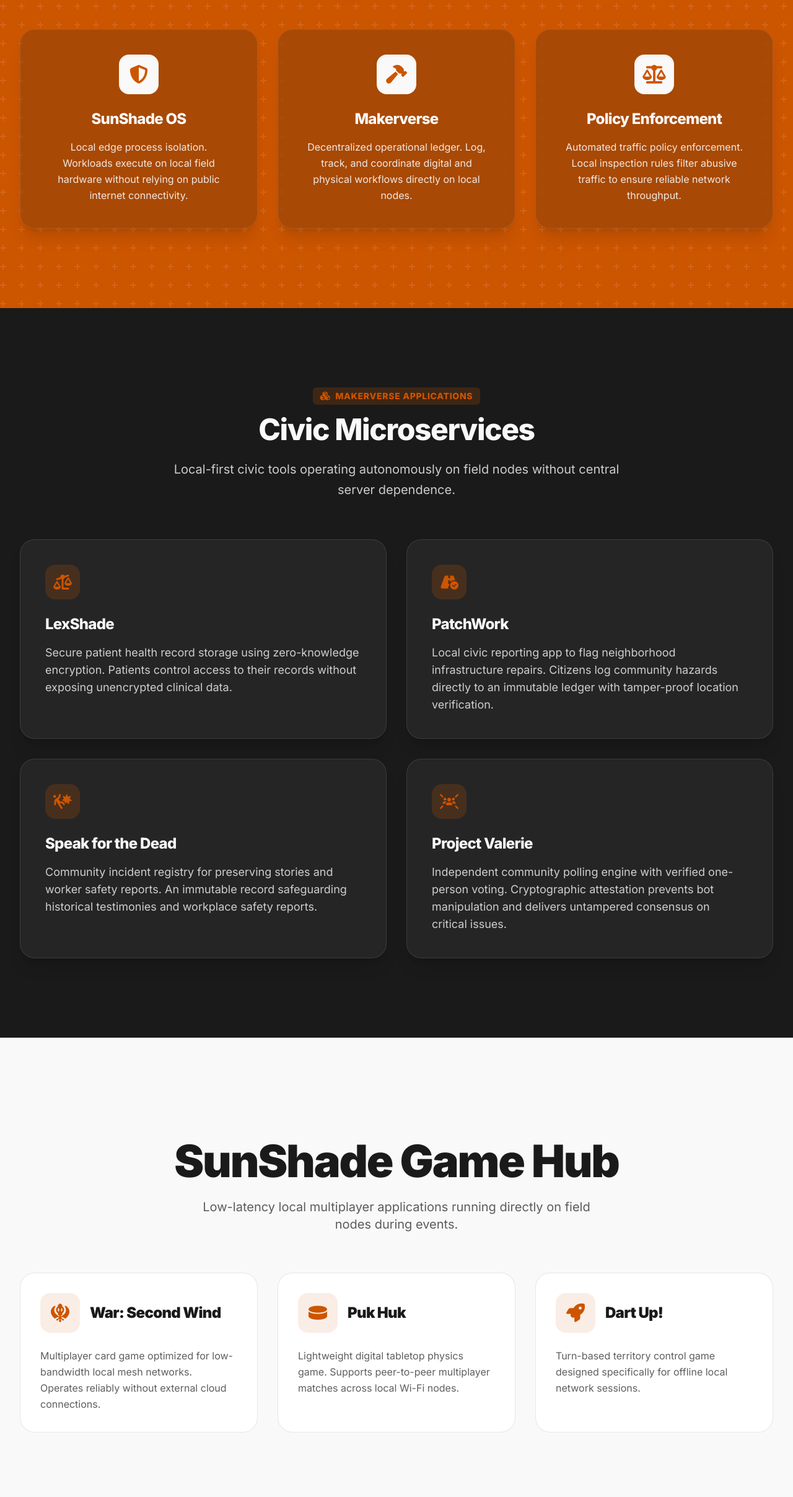
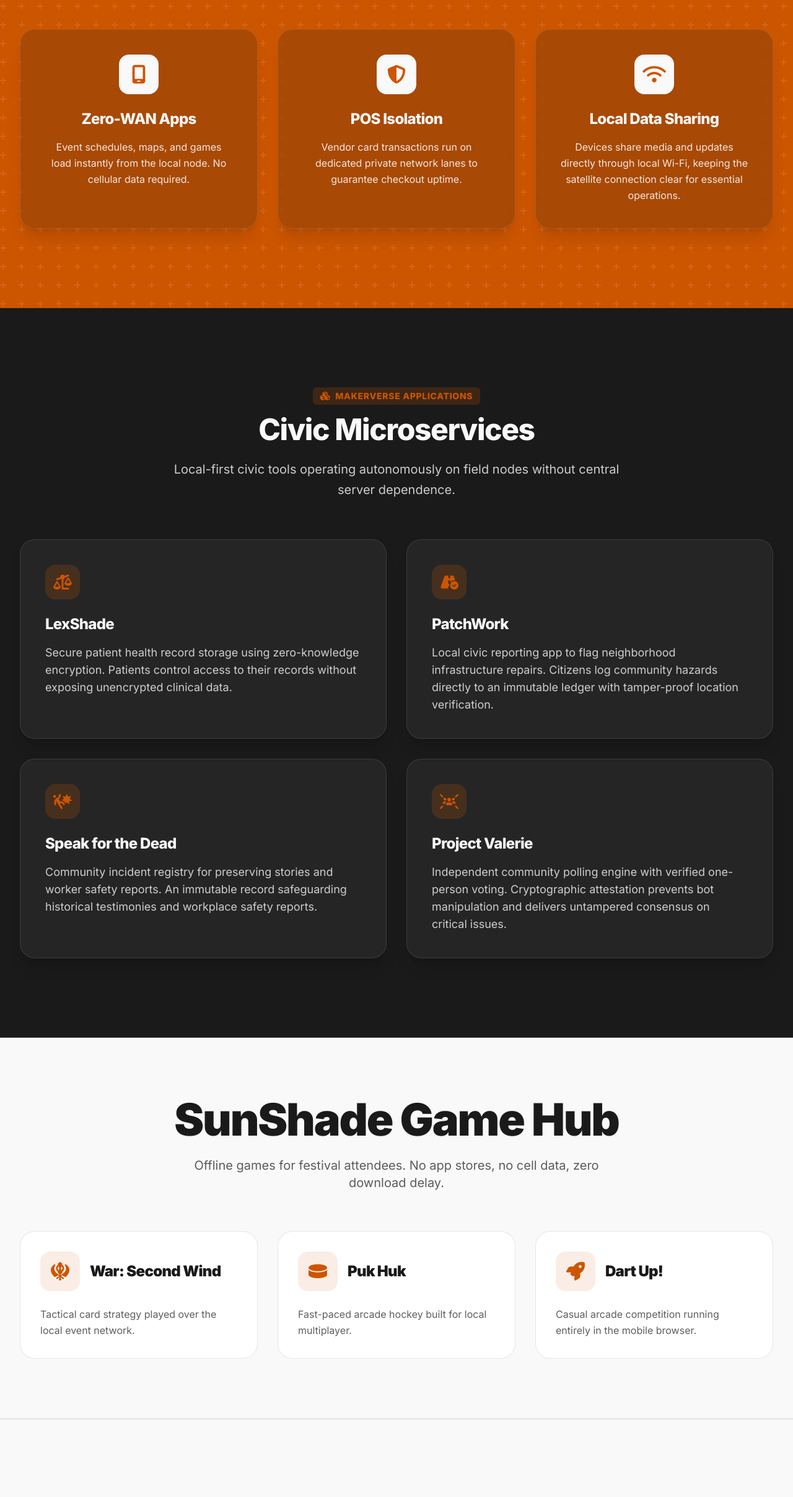
Before and after one commit to tympollack/madeintheshade, a website: page index.html in a window 1280 px wide. Shown: the part 3953-6368 px from the top of the page at 62% size. Drawn offline with nearby package versions, Linux system fonts and the light colour scheme.

Commit message:
Refactor Game Hub & Makerverse copy and remove Critterverse section

```diff
--- a/index.html
+++ b/index.html
@@ -413,33 +413,33 @@
                 <!-- Feature 1 -->
                 <div class="bg-brand-dark/20 backdrop-blur-lg p-10 rounded-3xl border border-brand-light/10 hover:bg-brand-dark/30 transition-colors transform hover:-translate-y-2 duration-300 shadow-xl">
                     <div class="w-16 h-16 bg-brand-light text-brand-orange rounded-2xl flex items-center justify-center text-3xl mb-6 mx-auto shadow-inner">
-                        <i class="fa-solid fa-shield-halved"></i>
+                        <i class="fa-solid fa-mobile-screen"></i>
                     </div>
-                    <h3 class="text-2xl font-bold mb-4">SunShade OS</h3>
+                    <h3 class="text-2xl font-bold mb-4">Zero-WAN Apps</h3>
                     <p class="text-brand-light/90 leading-relaxed font-medium">
-                        Local edge process isolation. Workloads execute on local field hardware without relying on public internet connectivity.
+                        Event schedules, maps, and games load instantly from the local node. No cellular data required.
                     </p>
                 </div>
 
                 <!-- Feature 2 -->
                 <div class="bg-brand-dark/20 backdrop-blur-lg p-10 rounded-3xl border border-brand-light/10 hover:bg-brand-dark/30 transition-colors transform hover:-translate-y-2 duration-300 shadow-xl">
                     <div class="w-16 h-16 bg-brand-light text-brand-orange rounded-2xl flex items-center justify-center text-3xl mb-6 mx-auto shadow-inner">
-                        <i class="fa-solid fa-hammer"></i>
+                        <i class="fa-solid fa-shield-halved"></i>
                     </div>
-                    <h3 class="text-2xl font-bold mb-4">Makerverse</h3>
+                    <h3 class="text-2xl font-bold mb-4">POS Isolation</h3>
                     <p class="text-brand-light/90 leading-relaxed font-medium">
-                        Decentralized operational ledger. Log, track, and coordinate digital and physical workflows directly on local nodes.
+                        Vendor card transactions run on dedicated private network lanes to guarantee checkout uptime.
                     </p>
                 </div>
 
                 <!-- Feature 3 -->
                 <div class="bg-brand-dark/20 backdrop-blur-lg p-10 rounded-3xl border border-brand-light/10 hover:bg-brand-dark/30 transition-colors transform hover:-translate-y-2 duration-300 shadow-xl">
                     <div class="w-16 h-16 bg-brand-light text-brand-orange rounded-2xl flex items-center justify-center text-3xl mb-6 mx-auto shadow-inner">
-                        <i class="fa-solid fa-scale-balanced"></i>
+                        <i class="fa-solid fa-wifi"></i>
                     </div>
-                    <h3 class="text-2xl font-bold mb-4">Policy Enforcement</h3>
+                    <h3 class="text-2xl font-bold mb-4">Local Data Sharing</h3>
                     <p class="text-brand-light/90 leading-relaxed font-medium">
-                        Automated traffic policy enforcement. Local inspection rules filter abusive traffic to ensure reliable network throughput.
+                        Devices share media and updates directly through local Wi-Fi, keeping the satellite connection clear for essential operations.
                     </p>
                 </div>
 
@@ -519,11 +519,11 @@
     </section>
 
     <!-- 5. SunShade Game Hub Section -->
-    <section id="game-hub" class="min-h-screen flex flex-col items-center justify-center bg-brand-light text-brand-dark relative z-10 py-20 overflow-hidden">
+    <section id="game-hub" class="py-20 md:py-24 bg-brand-light text-brand-dark relative z-10 overflow-hidden border-b border-brand-dark/10">
         <div class="max-w-7xl mx-auto px-4 sm:px-6 lg:px-8 relative z-10 w-full">
             <div class="text-center mb-16">
                 <h2 class="text-5xl md:text-7xl font-black mb-6 text-brand-dark drop-shadow-sm">SunShade Game Hub</h2>
-                <p class="text-xl text-brand-dark/70 font-medium max-w-2xl mx-auto">Low-latency local multiplayer applications running directly on field nodes during events.</p>
+                <p class="text-xl text-brand-dark/70 font-medium max-w-2xl mx-auto">Offline games for festival attendees. No app stores, no cell data, zero download delay.</p>
             </div>
 
             <div class="grid grid-cols-1 lg:grid-cols-3 gap-8">
@@ -536,7 +536,7 @@
                         <h3 class="text-2xl font-black m-0">War: Second Wind</h3>
                     </div>
                     <p class="text-brand-dark/70 font-medium leading-relaxed">
-                        Multiplayer card game optimized for low-bandwidth local mesh networks. Operates reliably without external cloud connections.
+                        Tactical card strategy played over the local event network.
                     </p>
                 </div>
 
@@ -549,7 +549,7 @@
                         <h3 class="text-2xl font-black m-0">Puk Huk</h3>
                     </div>
                     <p class="text-brand-dark/70 font-medium leading-relaxed">
-                        Lightweight digital tabletop physics game. Supports peer-to-peer multiplayer matches across local Wi-Fi nodes.
+                        Fast-paced arcade hockey built for local multiplayer.
                     </p>
                 </div>
 
@@ -562,33 +562,8 @@
                         <h3 class="text-2xl font-black m-0">Dart Up!</h3>
                     </div>
                     <p class="text-brand-dark/70 font-medium leading-relaxed">
-                        Turn-based territory control game designed specifically for offline local network sessions.
+                        Casual arcade competition running entirely in the mobile browser.
                     </p>
-                </div>
-            </div>
-        </div>
-    </section>
-
-    <!-- 6. The Critterverse (Simulation Environment) -->
-    <section id="critterverse" class="min-h-screen flex items-center justify-center bg-brand-dark text-brand-light relative z-10 overflow-hidden py-20">
-        <!-- Glowing accents -->
-        <div class="absolute inset-0 flex items-center justify-center pointer-events-none">
-            <div class="w-[600px] h-[600px] bg-brand-orange/5 rounded-full blur-[120px] mix-blend-screen shadow-[0_0_80px_20px_rgba(204,85,0,0.3)]"></div>
-        </div>
-
-        <div class="max-w-5xl mx-auto px-4 sm:px-6 lg:px-8 relative z-10 text-center">
-            <h2 class="text-5xl md:text-7xl font-black mb-8 drop-shadow-[0_0_40px_rgba(204,85,0,0.8)] text-transparent bg-clip-text bg-gradient-to-r from-brand-orange to-brand-light">Critterverse Simulation Sandbox</h2>
-
-            <p class="text-xl md:text-2xl text-brand-light/70 mb-16 font-medium max-w-3xl mx-auto">
-                Interactive simulation environment testing distributed state synchronization across decentralized edge hardware.
-            </p>
-
-            <!-- Frosted glass placeholder -->
-            <div class="w-full max-w-4xl mx-auto aspect-video bg-brand-light/5 backdrop-blur-xl rounded-3xl border border-brand-light/10 shadow-[0_0_40px_-10px_rgba(204,85,0,0.4)] flex items-center justify-center relative overflow-hidden group">
-                <div class="absolute inset-0 bg-gradient-to-tr from-brand-orange/10 to-transparent opacity-0 group-hover:opacity-100 transition-opacity duration-700 pointer-events-none"></div>
-                <div class="text-center animate-pulse">
-                    <i class="fa-solid fa-eye text-6xl text-brand-orange/50 mb-4 drop-shadow-[0_0_15px_rgba(204,85,0,0.8)]"></i>
-                    <p class="text-brand-light/50 font-bold uppercase tracking-[0.2em] text-sm">Interface Telemetry Pending</p>
                 </div>
             </div>
         </div>
```
